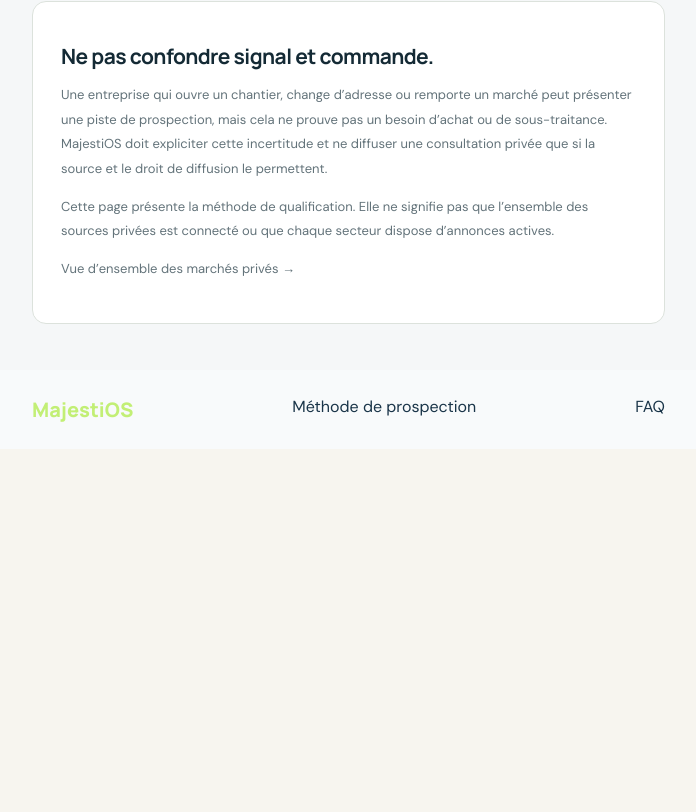
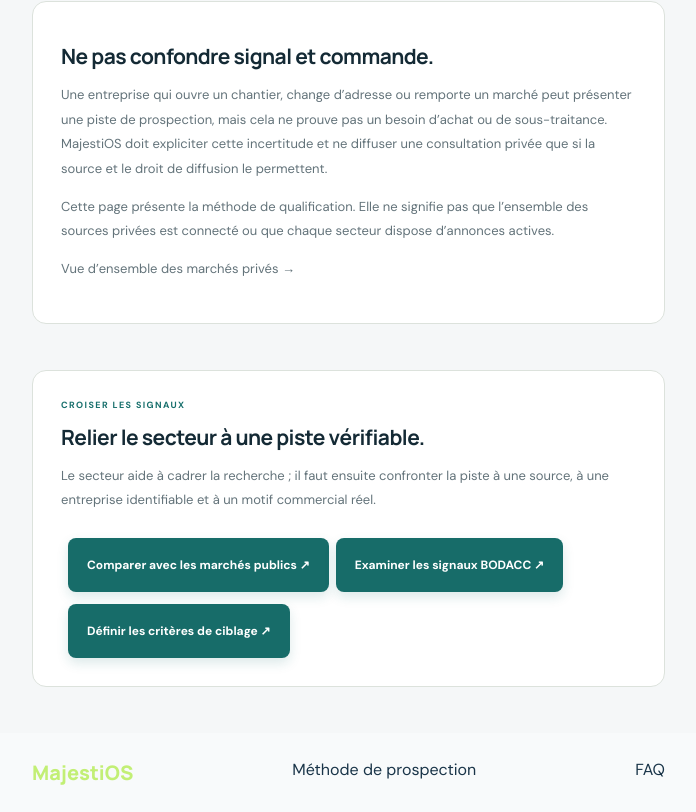
Before and after one commit to Chexpeer/Majestios, a Next.js app: page /opportunites/marches-prives/secteur in a window 1280 px wide. Shown: the part 1465-2277 px from the top of the page, without its empty margins (536-1232 px from the left). Before the commit the page ends 1914 px from the top, so only its background shows below. Built offline with nearby package versions, Linux system fonts and the light colour scheme.

Commit message:
Relier la qualification sectorielle aux autres parcours métier

```diff
--- a/src/app/opportunites/marches-prives/secteur/page.tsx
+++ b/src/app/opportunites/marches-prives/secteur/page.tsx
@@ -18,6 +18,16 @@ export default function MarchesPrivesSecteurPage() {
   <section className="how-section concept-hero"><div><span className="section-label">OPPORTUNITÉS · MARCHÉS PRIVÉS</span><h1>Le secteur donne un contexte, <em>pas une preuve de besoin.</em></h1><p>Le classement sectoriel aide à organiser la veille, mais ne suffit pas à établir qu’un acheteur cherche un prestataire. Chaque piste doit conserver sa source, sa date, son degré de confirmation et les éléments encore inconnus.</p></div></section>
   <section className="concept-principles"><span className="section-label">QUALIFICATION SECTORIELLE</span><h2>Quatre contrôles avant de se positionner.</h2><ol className="bodacc-steps">{checks.map((d,i)=><li key={d.title}><span>{String(i+1).padStart(2,"0")}</span><div><h3>{d.title}</h3><p>{d.text}</p></div></li>)}</ol></section>
   <section className="concept-principles"><h2>Ne pas confondre signal et commande.</h2><p>Une entreprise qui ouvre un chantier, change d’adresse ou remporte un marché peut présenter une piste de prospection, mais cela ne prouve pas un besoin d’achat ou de sous-traitance. MajestiOS doit expliciter cette incertitude et ne diffuser une consultation privée que si la source et le droit de diffusion le permettent.</p><p>Cette page présente la méthode de qualification. Elle ne signifie pas que l’ensemble des sources privées est connecté ou que chaque secteur dispose d’annonces actives.</p><p><Link href="/opportunites/marches-prives">Vue d’ensemble des marchés privés →</Link></p></section>
+  <section className="concept-principles">
+   <span className="section-label">CROISER LES SIGNAUX</span>
+   <h2>Relier le secteur à une piste vérifiable.</h2>
+   <p>Le secteur aide à cadrer la recherche ; il faut ensuite confronter la piste à une source, à une entreprise identifiable et à un motif commercial réel.</p>
+   <div className="route-actions">
+    <Link className="search-submit concept-cta" href="/opportunites/marches-publics">Comparer avec les marchés publics ↗</Link>
+    <Link className="search-submit concept-cta" href="/business/veille-bodacc">Examiner les signaux BODACC ↗</Link>
+    <Link className="search-submit concept-cta" href="/developpement-commercial/prospection/ciblage">Définir les critères de ciblage ↗</Link>
+   </div>
+  </section>
   <footer className="public-footer"><Link className="footer-brand" href="/">MajestiOS</Link><Link href="/developpement-commercial/prospection">Méthode de prospection</Link><Link href="/faq">FAQ</Link></footer>
  </main>;
 }
```
